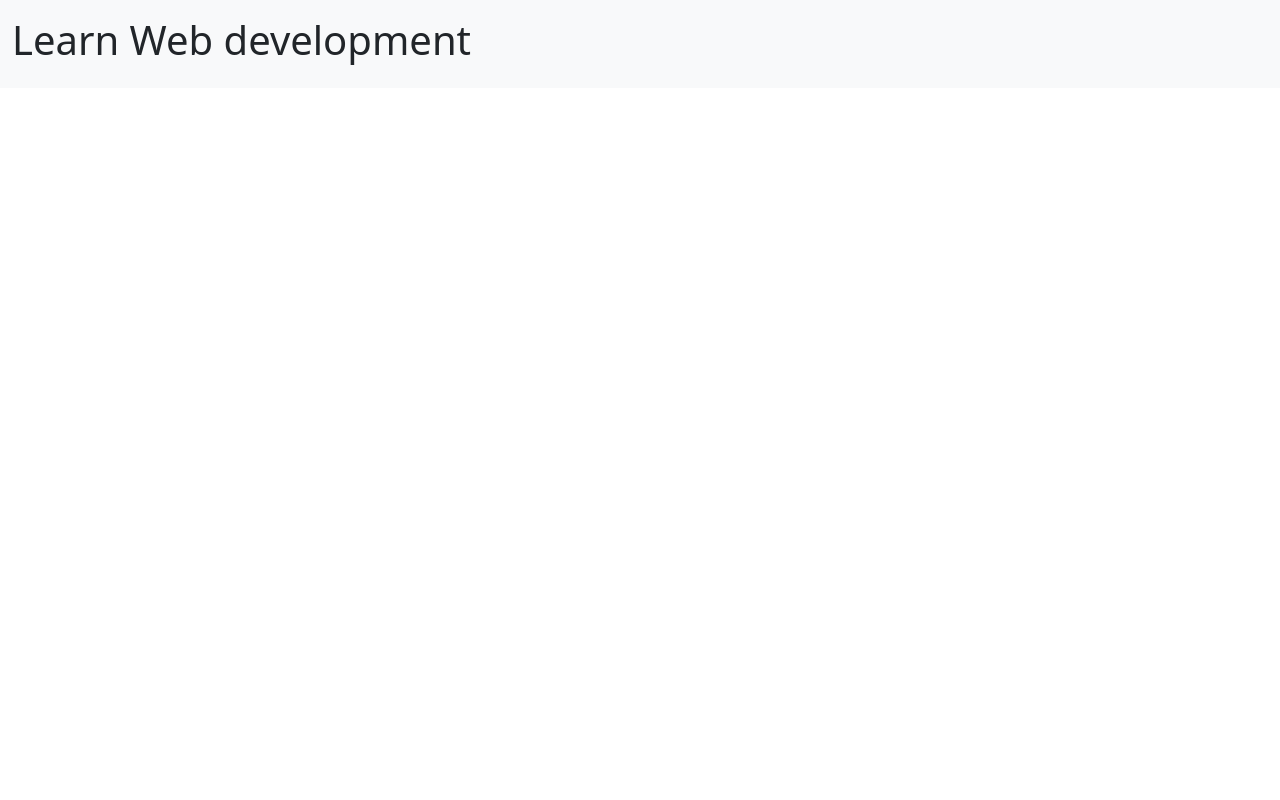
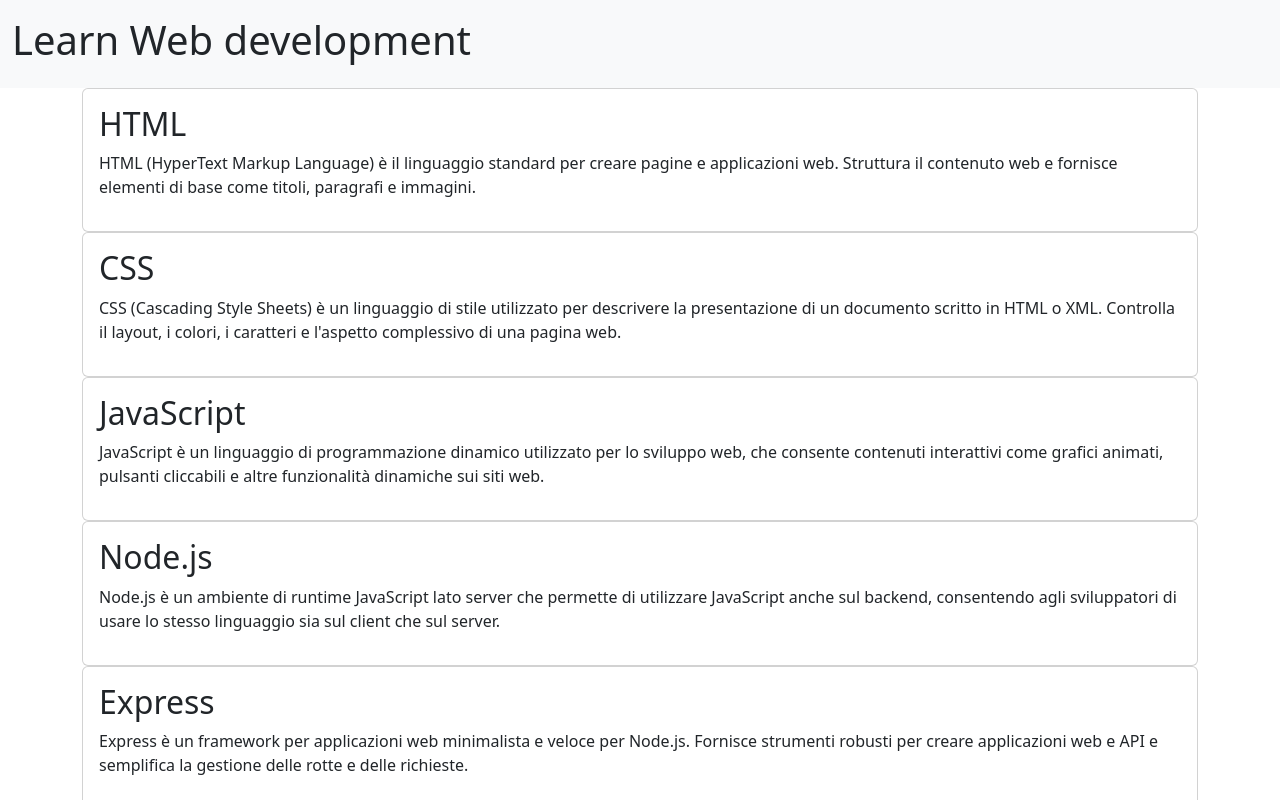
Before and after one commit to gabrielemarchesano/react-use-state, a React (Vite) app: page / in a window 1280 px wide. Shown: the top 800 px of the page. Built offline with nearby package versions, Linux system fonts and the light colour scheme.

Commit message:
main: create Main component and import Card component

```diff
--- a/src/App.jsx
+++ b/src/App.jsx
@@ -1,10 +1,12 @@
 import Header from './components/Header'
+import Main from './components/Main'
 
 function App() {
 
   return (
     <>
     <Header />
+    <Main />
     </>
   )
 }
--- /dev/null
+++ b/src/components/Main.jsx
@@ -0,0 +1,9 @@
+import Card from "./Card";
+
+export default function Main(){
+  return(
+    <div className="container">
+      <Card />
+    </div>
+  )
+}
```
